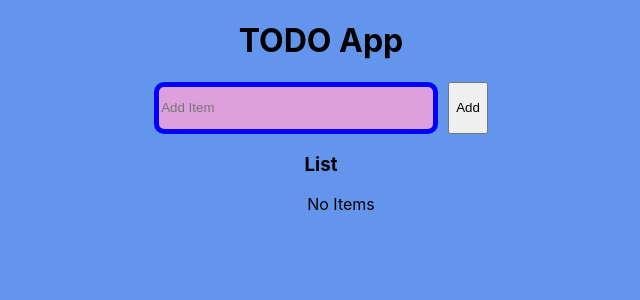
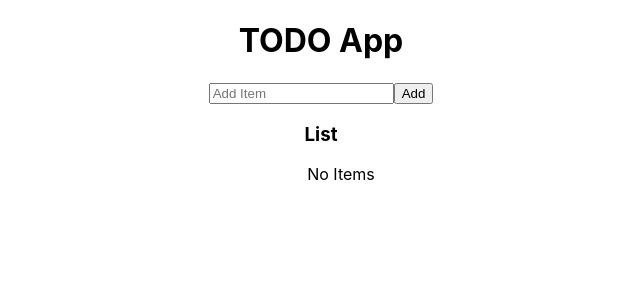
Before and after one commit to animeshjain7/Todo-App-WDS-React, a React (Create React App) app: page / in a window 1280 px wide. Shown: the top 300 px of the page, without its empty margins (319-959 px from the left). Built offline with nearby package versions, Linux system fonts and the light colour scheme.

Commit message:
second branch

```diff
--- a/src/App.css
+++ b/src/App.css
@@ -3,11 +3,11 @@
 }
 
 
-/* .App-logo {
+.App-logo {
   height: 40vmin;
   pointer-events: none;
-} */
-/*
+}
+
 .App-header {
   background-color: #282c34;
   min-height: 100vh;
@@ -17,13 +17,12 @@
   justify-content: center;
   font-size: calc(10px + 2vmin);
   color: white;
-} */
+}
 
-/* .App-link {
+.App-link {
   color: #61dafb;
 }
 
 .heart {
   color: #ff0000;
 }
- */
--- a/src/Todo App/NewTodoForm.js
+++ b/src/Todo App/NewTodoForm.js
@@ -1,5 +1,5 @@
 import { useState } from "react";
-import './style.css';
+
 
 export default function NewTodoForm({ addTodo }) {
   const [newItem, setNewItem] = useState("");
@@ -19,9 +19,8 @@ export default function NewTodoForm({ addTodo }) {
 
   return (
     <>
-      <form onSubmit={handleSubmit} className="form-tag">
+      <form onSubmit={handleSubmit} >
         <input
-        className="input-tag"
           type="text"
           onChange={handleChange}
           value={newItem}
--- a/src/Todo App/style.css
+++ /dev/null
@@ -1,28 +0,0 @@
-.form-tag{
-display: flex;
-justify-content: center;
-}
-.input-tag{
-    background-color: plum;
-    margin-right: 10px;
-    border:5px solid;
-    border-radius: 10px;
-    height: 40px;
-    width:270px;
-    animation: mymove 5s infinite;
-}
-@keyframes mymove {
-    20%{ border-color: violet;}
-    40% {border-color: orange;}
-    60%{ border-color: blue;}
-    80%{ border-color: green;}
-    100%{ border-color: yellow;}
-
-  }
-.input-tag:hover{
-   background-color: whitesmoke;
-}
-
-button{
-
-}
--- a/src/index.css
+++ b/src/index.css
@@ -6,7 +6,6 @@ body {
     sans-serif;
   -webkit-font-smoothing: antialiased;
   -moz-osx-font-smoothing: grayscale;
-  background-color: cornflowerblue;
 }
 
 code {
```
